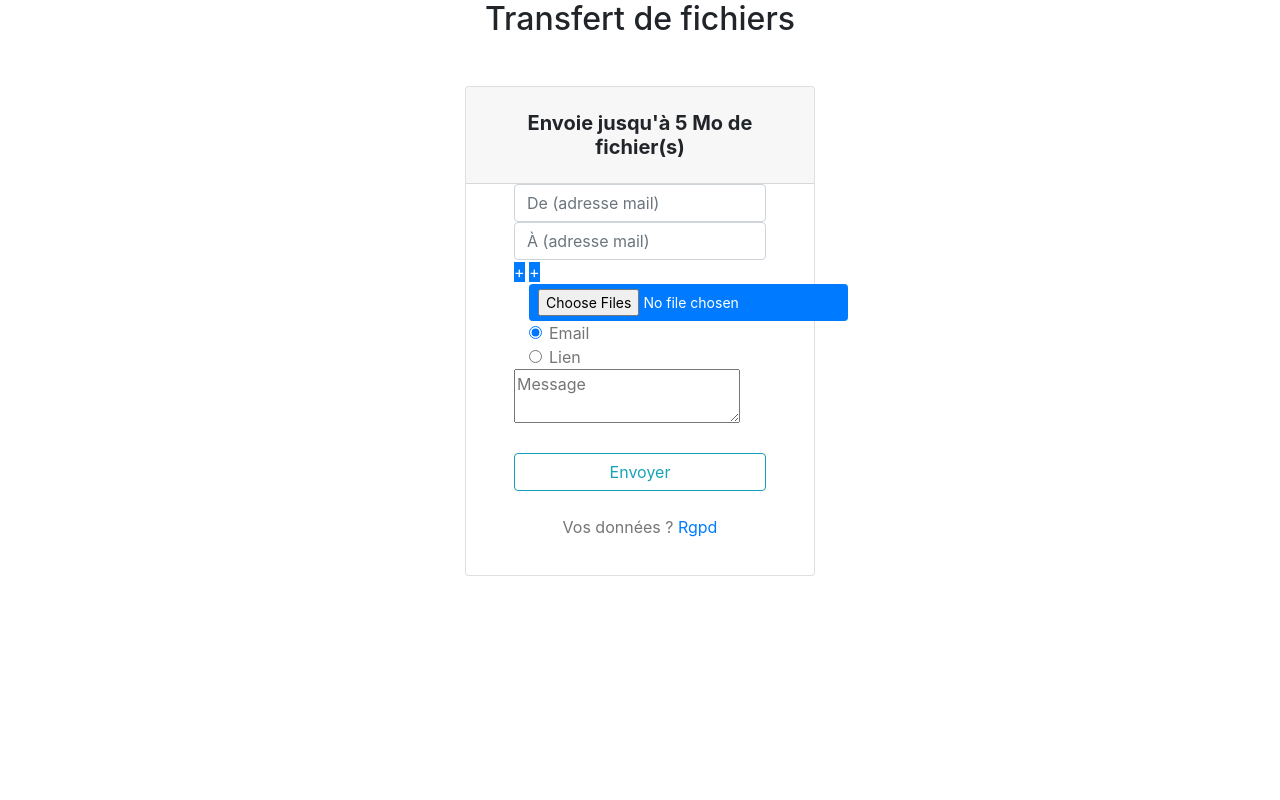
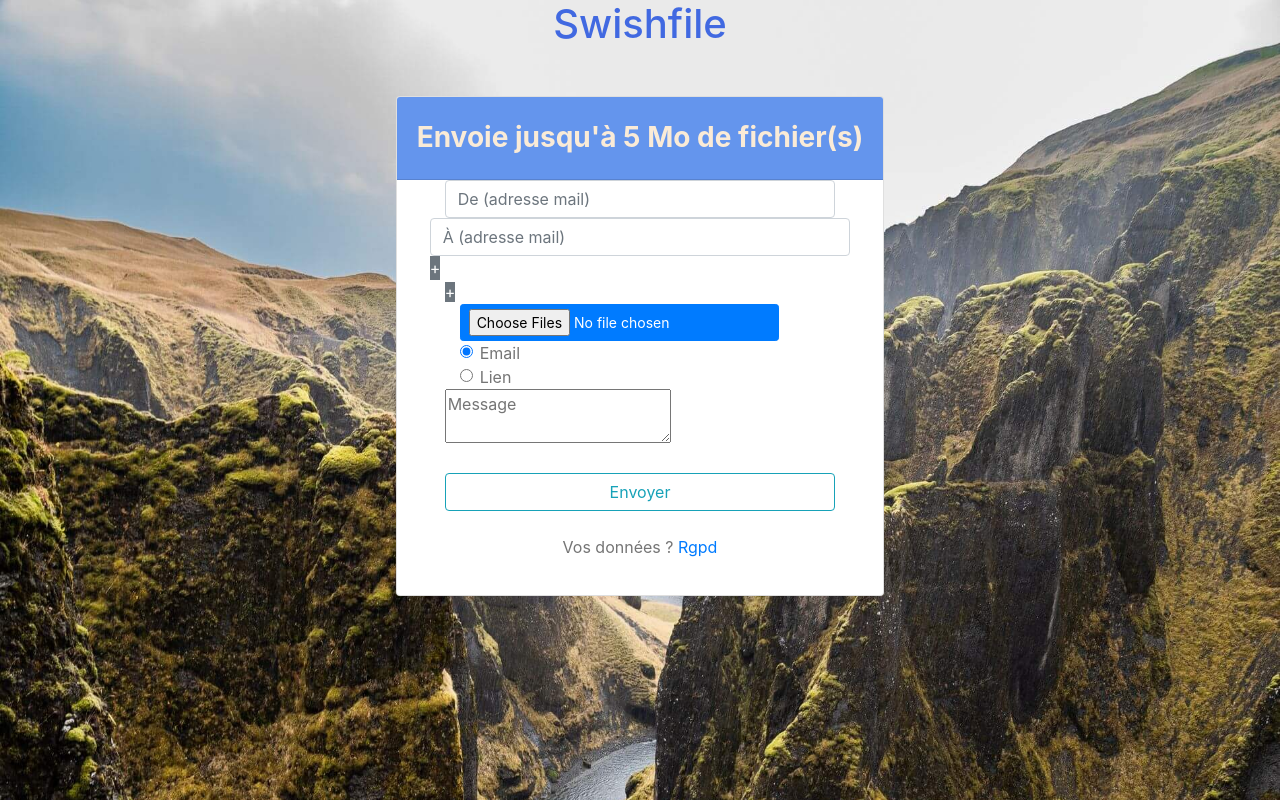
Before and after one commit to CaretteGeoffroy/swishfile, a PHP site: template views/index.twig in a window 1280 px wide. Run offline with PHP 8.4, Linux system fonts and the light colour scheme; the template is opened without the code that fills it, so the values that code supplies are empty; some libraries are stand-ins or nearby versions.

Commit message:
media et autres

```diff
--- /dev/null
+++ b/slideshow.js
@@ -0,0 +1 @@
+$('#background_cycler').hide();
--- a/style.css
+++ b/style.css
@@ -1,3 +1,32 @@
+#background_cycler {
+  padding: 0;
+  margin: 0;
+  width: 100%;
+  height: 100%;
+  overflow: hidden;
+  position: absolute;
+  top: 0;
+  left: 0;
+  z-index: 1; }
 
+.img {
+  position: absolute;
+  left: 0;
+  top: 0;
+  width: 100%;
+  height: 100%;
+  z-index: -1; }
+
+.img.active {
+  z-index: -3; }
+
+.card-header {
+  background-color: cornflowerblue; }
+
+h3 {
+  color: antiquewhite; }
+
+h1 {
+  color: royalblue; }
 
 /*# sourceMappingURL=style.css.map */
--- a/style.scss
+++ b/style.scss
@@ -0,0 +1,53 @@
+#background_cycler {
+
+    padding: 0;
+
+    margin: 0;
+
+    width: 100%;
+
+    height: 100%;
+
+    overflow: hidden;
+
+    position: absolute;
+
+    top: 0;
+
+    left: 0;
+
+    z-index: 1;
+
+}
+
+
+
+ .img {
+
+
+    position: absolute;
+
+    left: 0;
+
+    top: 0;
+
+    width: 100%;
+
+    height: 100%;
+
+    z-index: -1;
+}
+ .img.active { z-index: -3; }
+
+
+    .card-header {
+        background-color: cornflowerblue;
+
+    }
+    h3 {
+        color: antiquewhite;
+      }
+
+      h1 {
+          color:royalblue;
+      }
--- a/views/index.twig
+++ b/views/index.twig
@@ -3,37 +3,58 @@
 
 <head>
 	{#
-	<base href="http://localhost:8080/transfer-system"> #}
-	<base href="http://localhost/transfer-system">
+	<base href="http://localhost:8080/transfer-system/"> #}
+	<base href="http://localhost/transfer-system/">
 	<meta charset="UTF-8">
-	<meta name="viewport" content="width=device-width, initial-scale=1, shrink-to-fit=no">
-	<!-- Bootstrap CSS -->
-	<link rel="stylesheet" href="https://stackpath.bootstrapcdn.com/bootstrap/4.1.3/css/bootstrap.min.css" integrity="sha384-MCw98/SFnGE8fJT3GXwEOngsV7Zt27NXFoaoApmYm81iuXoPkFOJwJ8ERdknLPMO"
-	 crossorigin="anonymous">
-	<link rel="stylesheet" href="style.css" />
+    <meta name="viewport" content="width=device-width, initial-scale=1.0">
+    <meta http-equiv="X-UA-Compatible" content="ie=edge">
+    <link rel="stylesheet" href="https://stackpath.bootstrapcdn.com/bootstrap/4.1.3/css/bootstrap.min.css" integrity="sha384-MCw98/SFnGE8fJT3GXwEOngsV7Zt27NXFoaoApmYm81iuXoPkFOJwJ8ERdknLPMO"
+        crossorigin="anonymous">
+    <link href="https://fonts.googleapis.com/css?family=Amatic+SC" rel="stylesheet">
+	<link rel="stylesheet" href="/transfer-system/style.css"/>
 	<title>Transfert de fichier</title>
 </head>
+
 <body>
 	<section class="container-fluid" id="form">
-		<h2 class="text-center mb-5">Transfert de fichiers </h2>
-		<div class="container">
+
+		<h1 class="text-center mb-5">Swishfile </h1>
+		<div class="container id=" background_cycler">
+
+			<div class="img active" style="background:url('media/1.jpg') top left no-repeat; background-size:cover;"></div>
+
+			<div class="img" style="background:url('media/2.jpg') top left no-repeat; background-size:cover;"></div>
+
+			<div class="img" style="background:url('media/3.jpg') top left no-repeat; background-size:cover;"></div>
+
+			<div class="img" style="background:url('media/4.jpg') top left no-repeat; background-size:cover;"></div>
+
+			<div class="img" style="background:url('media/5.jpg') top left no-repeat; background-size:cover;"></div>
+
 			<div class="row">
-				<div class="col-4 col-sm-4 col-md-4 col-lg-4 col-xl-4 d-flex align-items-center justify-content-center">
+				<div class="col-3 col-sm-3 col-md-3 col-lg-3 col-xl-3 d-flex align-items-center justify-content-center">
 				</div>
-				<div class="col-4 col-sm-4 col-md-4 col-lg-4 col-xl-4 d-flex align-items-center justify-content-center">
+				<div class="col-6 col-sm-6 col-md-6 col-lg-6 col-xl-6 d-flex align-items-center justify-content-center">
 					<div class="card">
-						<h5 class="card-header info-color white-text text-center py-4">
+						<h3 class="card-header white-text text-center py-4">
 							<strong>Envoie jusqu'à 5 Mo de fichier(s)</strong>
-						</h5>
+						</h3>
 						<div class="card-body px-lg-5 pt-0">
 							<form class="md-form" style="color: #757575" action="transfer-system/home" method="post" enctype="multipart/form-data">
 								<input class="form-control" type="mail" name="sender-mail" placeholder="De (adresse mail)">
+								<div class="row">
+									<input class="form-control" type="mail" name="receiver-mail[]" placeholder="À (adresse mail)">
 
-								<input class="form-control" type="mail" name="receiver-mail[]" placeholder="À (adresse mail)">
-								<a class="btn-xsm btn-primary" data-toggle="collapse" href="#multiCollapseExample1" role="button" aria-expanded="false" aria-controls="multiCollapseExample1">+</a>
-								<input class="collapse multi-collapse" id="multiCollapseExample1" class="form-control" type="mail" name="receiver-mail[]" placeholder="À (adresse mail)">
-								<a class="btn-xsm btn-primary" data-toggle="collapse" href="#multiCollapseExample2" role="button" aria-expanded="false" aria-controls="multiCollapseExample2">+</a>
-								<input class="collapse multi-collapse" id="multiCollapseExample2" class="form-control" type="mail" name="receiver-mail[]" placeholder="À (adresse mail)">
+									<a class="btn-xsm btn-secondary" data-toggle="collapse" href="#collapse1" role="button" aria-expanded="false"
+									 aria-controls="collapse1">+</a>
+								</div>
+								<input class="collapse multi-collapse" id="collapse1" class="form-control" type="mail" name="receiver-mail[]"
+								 placeholder="À (adresse mail)">
+
+								<a class="btn-xsm btn-secondary" data-toggle="collapse" href="#multiCollapseExample2" role="button"
+								 aria-expanded="false" aria-controls="multiCollapseExample2">+</a>
+								<input class="collapse multi-collapse" id="multiCollapseExample2" class="form-control" type="mail" name="receiver-mail[]"
+								 placeholder="À (adresse mail)">
 								<div class="col-sm-10">
 									<div class="file-field">
 										<div class="btn btn-primary btn-sm ">
@@ -75,7 +96,7 @@
 						</div>
 					</div>
 				</div>
-				<div class="col-4 col-sm-4 col-md-4 col-lg-4 col-xl-4 d-flex align-items-center justify-content-center">
+				<div class="col-3 col-sm-3 col-md-3 col-lg-3 col-xl-3 d-flex align-items-center justify-content-center">
 				</div>
 			</div>
 		</div>
@@ -86,6 +107,9 @@
 	 crossorigin="anonymous"></script>
 	<script src="https://stackpath.bootstrapcdn.com/bootstrap/4.1.3/js/bootstrap.min.js" integrity="sha384-ChfqqxuZUCnJSK3+MXmPNIyE6ZbWh2IMqE241rYiqJxyMiZ6OW/JmZQ5stwEULTy"
 	 crossorigin="anonymous"></script>
+	<script src="//code.jquery.com/jquery.min.js"></script>
+	<script src="/transfer-system/slideshow.js"></script>
+
 </body>
 
 </html>
```
Also changed, not shown: media/1.jpg (added), media/2.jpg (added), media/3.jpg (added), media/4.jpg (added), media/5.jpg (added), media/6.jpg (added), media/7.jpg (added), media/8.jpg (added), 1 other file.
